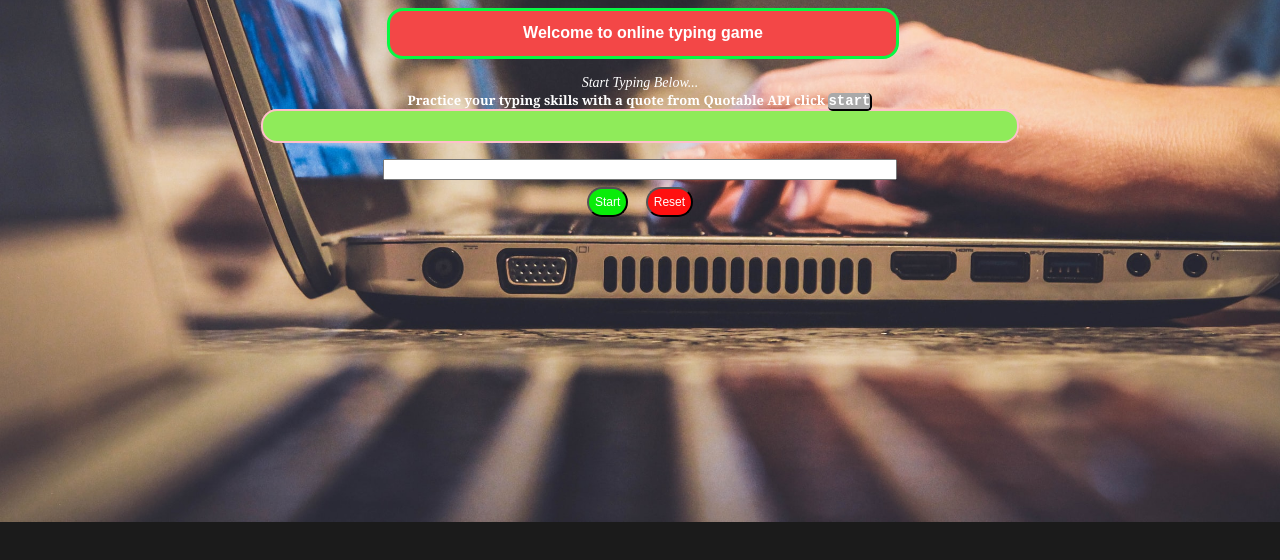
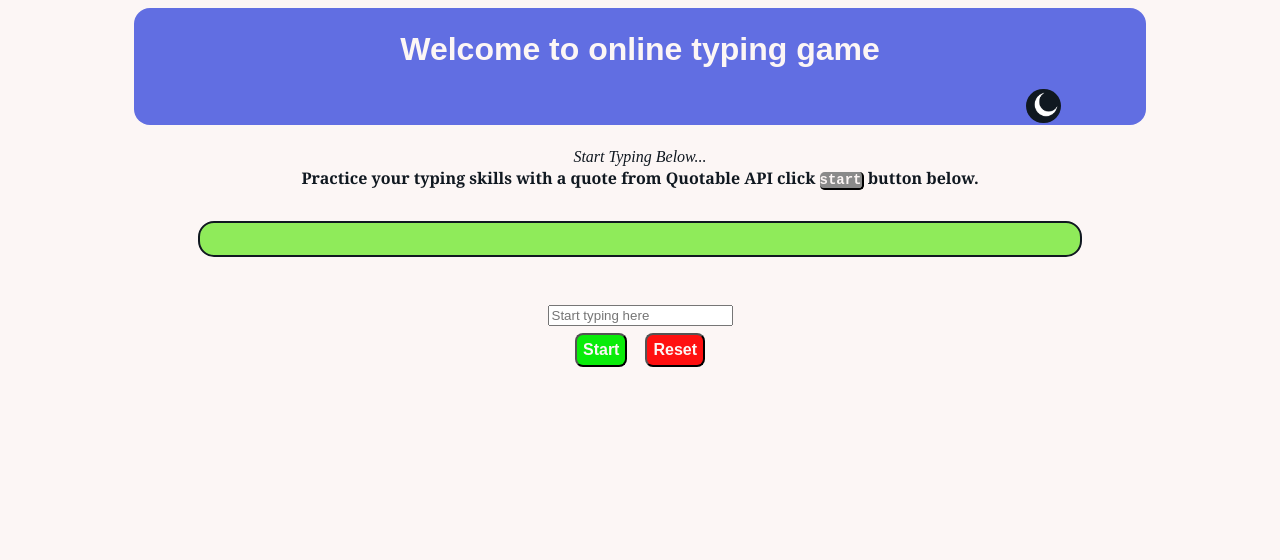
Before and after one commit to Pursottam6003/TypingGame, a plain HTML site: page index.html in a window 1280 px wide. Both pictures are taken after a click on the button "Start". Drawn offline with nearby package versions, Linux system fonts and the light colour scheme; no server answers.

Commit message:
modify darkLight theme

```diff
--- a/index.html
+++ b/index.html
@@ -13,38 +13,43 @@
         <title>Typing Game</title>
     </head>
 
-    <body id="body">
+    <body class="light-theme">
         <!--Heading of our web page-->
         <div class="upper">
-            <h2>Welcome to  online typing game</h2>
+            <h1>Welcome to  online typing game</h1>
+            <div>
+                <button class="btn"><img src="moon2.png"></button>
+            </div>
         </div>
         <!--This block is the main block our page this will do everything-->
         <div class="typingBlock">
             <br> <!--Providing the details to the viewer-->
             <label> <em>Start Typing Below...</em></label>
             <br>
-            <label style=" font-size:13px;font-family: Georgia, 'Times New Roman', Times, serif;"><strong>Practice your typing skills with a quote from Quotable API click <kbd>start</kbd></strong></label>
+            <label style=" font: size 1rem;;font-family: Georgia, 'Times New Roman', Times, serif;"><strong>Practice your typing skills with a quote from Quotable API click <kbd>start</kbd> button below.</strong></label>
             <!--This will be filled by java script each of the word will be under span tag and returned to under the article side-->
+        </div>
+
         <div class="block" id="block">
             <article></article>
         </div>
-            <br>
-            <input type="text" id="input" focus="on" autocapitalize ="none" autocorrect="off">
-            <!--Our buttons one for start and other for reset the game -->
+        <div class="input">
+            <input type="text" id="input" focus="on" placeholder="Start typing here">
             <br>
             <button id="start">Start</button>
             <button id=reset><a href="./index.html">Reset</a></button>
             <p id="result"></p>
+        </div>
+        <!--Our buttons one for start and other for reset the game -->
+        <br>
 
         <!--This card or we can say a div block this will be visible after the user finished the game and it will display the block with results as Time taken and Accuracy repectively-->
         <div class="card" id="message">
             <div class="final">
-                    <h2 id="final_message"></h2>
+                <h3 id="final_message"></h3>
                 <p id="Accuracy"></p>
                 <p id="duration"></p>
             </div>
         </div>
-        </div>
-
     </body>
 </html>
--- a/typing2.js
+++ b/typing2.js
@@ -11,6 +11,9 @@ greet=document.getElementById('final_message');
 message=document.getElementById('message');
 // Time taken by the user in writing so this need to displayed here by selecting
 time_taken = document.getElementById('duration');
+
+const switcher =document.querySelector('.btn');
+
 // variables
 let firstInput=false; //for first input
 let words,quote;
@@ -18,6 +21,22 @@ let first=0,last=0;
 let word_index = 0,correct_word=0,incorrect_word=0;
 
 
+
+// function for changing dark and light theme
+switcher.addEventListener('click',function(){
+
+    document.body.classList.toggle('dark-theme');
+
+    var className =document.body.className;
+    if(className=="light-theme")
+    {
+        this.innerHTML=`<img src="moon2.png">`;
+    }
+    else
+    {
+        this.innerHTML=`<img src="sun2.png">`;
+    }
+});
 //creating a function that waits for start click
 // in this function we will try to append into a string from array of string and printing into the console
 // creating a function on clicking input the function will execute
--- a/typingstyle.css
+++ b/typingstyle.css
@@ -1,28 +1,103 @@
-    /* comments for CSS*/
+/* comments for CSS*/
 
 /* Background image is positioned and baground colour is change*/
 
-#body
-{
-    background-image: url(./image3.jpg);
-    background-position: center,center;
-    background-repeat: no-repeat;
-    background-size: cover;
-    background-color: rgb(27, 27, 27);
-
-}
 
 /*Upper box of our web page*/
 /* Some styles are diven in positon and background property are modified*/
+:root
+{
+    --black:#101820FF;
+    --solidBlack:#000000;
+    --white:#FCF6F5FF;
+    --blue:rgb(97, 110, 226);
+    --pink:#D83F87;
+    --purple:#8860d0;
+    --yellow: #D79922;
+    --green: #2BAE66FF;
+    /* #2BAE66FF */
+    --vermillon:#E85A4F;
+    --red:rgb(204, 42, 42);
+    --btnStartColour:rgb(10, 236, 10);
+    --btnResetColour:rgb(255, 16, 16);
+    --articlebg:rgb(143, 235, 90);
+    --typingblock:rgb(204, 42, 42);
+    --gray:rgb(138, 138, 138);
+}
+*{
+    box-sizing: border-box;
+}
+
+body
+{
+    background: var(--bg);
+}
+
+.light-theme
+{
+    --bg:var(--white);
+    --fontColor:var(--black);
+    --btnBg:var(--black);
+    --btnFontColor:var(--white);
+
+    /* vairables for styling */
+
+    --UpperTitle:var(--blue);
+    --typingBlock:var(--black);
+    --kbdfont:var(--white);
+    --kbdBg:var(--gray);
+
+    --kbdBdr:var(--solidBlack);
+
+    --btnborder:var(--solidBlack);
+    --articleBox:var(--articlebg);
+
+    --resultBox:var(--purple);
+    --articleBdr:var(--black);
+    --articleCol:var(--black);
+
+    --resultBoxCol:var(--white);
+}
+
+.dark-theme
+{
+    --bg:var(--black);
+    --fontColor:var(--white);
+    --btnBg:var(--white);
+    --btnFontColor:var(--black);
+
+
+
+    /* vairables for styling */
+
+    --UpperTitle:var(--vermillon);
+    --typingBlock:var(--white);
+    --kbdfont:var(--white);
+    --kbdBg:var(--gray);
+
+    --kbdBdr:var(--white);
+
+    --btnborder:var(--white);
+    --articleBox:var(--pink);
+
+    --resultBox:var(--yellow);
+    --articleBdr:var(--white);
+    --articleCol:var(--black);
+    --resultBoxCol:var(--black);
+}
+
+
 .upper
 {
-    background-color: rgb(243, 71, 71);
-    width: 40%;
-    margin-left: 30%;
-    margin-right: 30%;
-    max-height: 100px;
-    border:3px solid rgb(8, 248, 68);
+    background-color: var(--UpperTitle);
+    min-width: 330px;
+    margin-left: auto;
+    margin-right: auto;
+    width:80%;
+    padding: 0.1rem;
+    border:2px var(--white);
     border-radius: 1rem;
+    text-align: center;
 }
 
 /*The typing block that will be visible only after clicking on the button and reflect the property*/
@@ -30,53 +105,50 @@
 /*provide the property of typing block and positioning*/
 .typingBlock
 {
-    margin-left: 20%;
-    margin-right: 20%;
-    width:auto;
+    margin: auto;
+    width:80%;
     text-align: center;
-    color:#fff;
-    font-size: 16px;
+    color:var(--typingBlock);
 }
 .block
 {
-    margin-left: 20%;
-    margin-right: 20%;
-    padding:15px;
+    margin-top:2rem;
+    margin-bottom: 2rem;
+    margin-left:auto;
+    margin-right: auto;
+    padding:1rem;
+    box-sizing: border-box;
+    width: 70%;
+    min-width: 350px;
+    text-align: center;
     border-radius: 1rem;
-    border:2px solid pink;
+    border:2px solid  var(--articleBdr);
     font-family: Arial, Helvetica, sans-serif;
-    font-size: 13px;
-    background-color: rgb(143, 235, 90);
+    font-size: 1rem;
+    background-color:var(--articleBox);
+    color: var(--articleCol);
     display:none;
-
 }
-
-
 /*provide the property of typing block and positioning*/
 .typingBlock
 {
     margin-left: auto;
     margin-right: auto;
     text-align: center;
-    color:#fff;
-    font-size: 14px;
+    color:var(--fontColor);
+    font-size: 18px;
 }
 
+/*Our input box*/
 
-/*Our input box*/
-#input
-{   margin:auto;
-    width: 40%;
-    height: 8%;
-}
 /*flase key used to show that we have to start the button after clicking start button*/
 kbd
 {
-    background-color: darkgray;
+    background-color: var(--kbdBg);
     border-radius: 0.3rem;
-    color: #fff;
-    border-right: 2px solid black;
-    border-bottom: 2px solid black;
+    color:var(--white);
+    border-right: 2px solid var(--kbdBdr);
+    border-bottom: 2px solid var(--kbdBdr);
     font-size: 14px;
 }
 /* This is used to refreshes the brower*/
@@ -84,40 +156,42 @@ kbd
 {
     margin:7px;
     padding:6px;
-    font-size: 12px;
-    background-color: rgb(255, 16, 16);
-    border-radius: 1rem;
+    font-size: 1rem;
+    background-color: var(--btnResetColour);
+    border-radius: 0.5rem;
+    font-weight: bold;
 }
 /*On clicking start button it will load its properties and call the java script function */
 #start
 {
     margin:7px;
     padding:6px;
-    font-size: 12px;
-    background-color: rgb(10, 236, 10);
-    border-radius: 1rem;
-    color:#fff;
+    font-size: 1rem;
+    background-color: var(--btnStartColour);
+    border-radius: 0.5rem;
+    font-weight: bold;
+    color:var(--white);
 
 }
 /*The wriiten paragraph text color change to black*/
-article
-{
-    color:black;
-}
+
 /*Tag for the buttons color */
 a{
-    color:#fff;
+    color:var(--white);
     text-decoration: none;
 }
 
 /*This will after the user finished the typing it will call this function in java script and this properties are passed*/
 .card
 {
-    background-color: rgb(82, 82, 219);
+    background-color: var(--resultBox);
     border-radius: 1rem;
-    margin: auto;
+    width: 60%;
+    text-align: center;
+    margin-left: auto;
+    margin-right: auto;
     padding:10px;
-    color:#fff;
+    color:var(--resultBoxCol);
     display:none;
 }
 
@@ -127,9 +201,46 @@ a{
 
 }
 /*message for the user block after finishing the typing*/
-h2
+h1
 {   text-align: center;
     font-family: Arial, Helvetica, sans-serif;
-    font-size: 16px;
-    color: #fff;
+    color: var(--white);
 }
+
+label
+{   margin: auto;
+    font-size: 1rem;
+    text-align: center;
+}
+
+.input
+{   margin-top:1rem;
+    margin:auto;
+    text-align: center;
+}
+
+#input
+{
+    margin-top:1rem;
+}
+
+.btn
+{
+    /* position:absolute; */
+    width:2.2rem;
+    margin-left: 80%;
+    border:none;
+    background-color:var(--btnBg);
+    border-radius: 1.5rem;
+    color:var(--btnFontColor);
+}
+
+.btn:focus{outline-style: none;}
+
+img
+{
+    width: 1.8rem;
+    height: 1.8rem;
+    border-radius:50%;
+    border: none;
+}
```
Also changed, not shown: test.html (deleted, +0 -19 lines), test.js (deleted, +0 -21 lines), image3.jpg (deleted), link.txt (deleted), moon2.png (added), sun2.png (added), 1 other file. Lines whose indentation alone changed are shown as unchanged.
